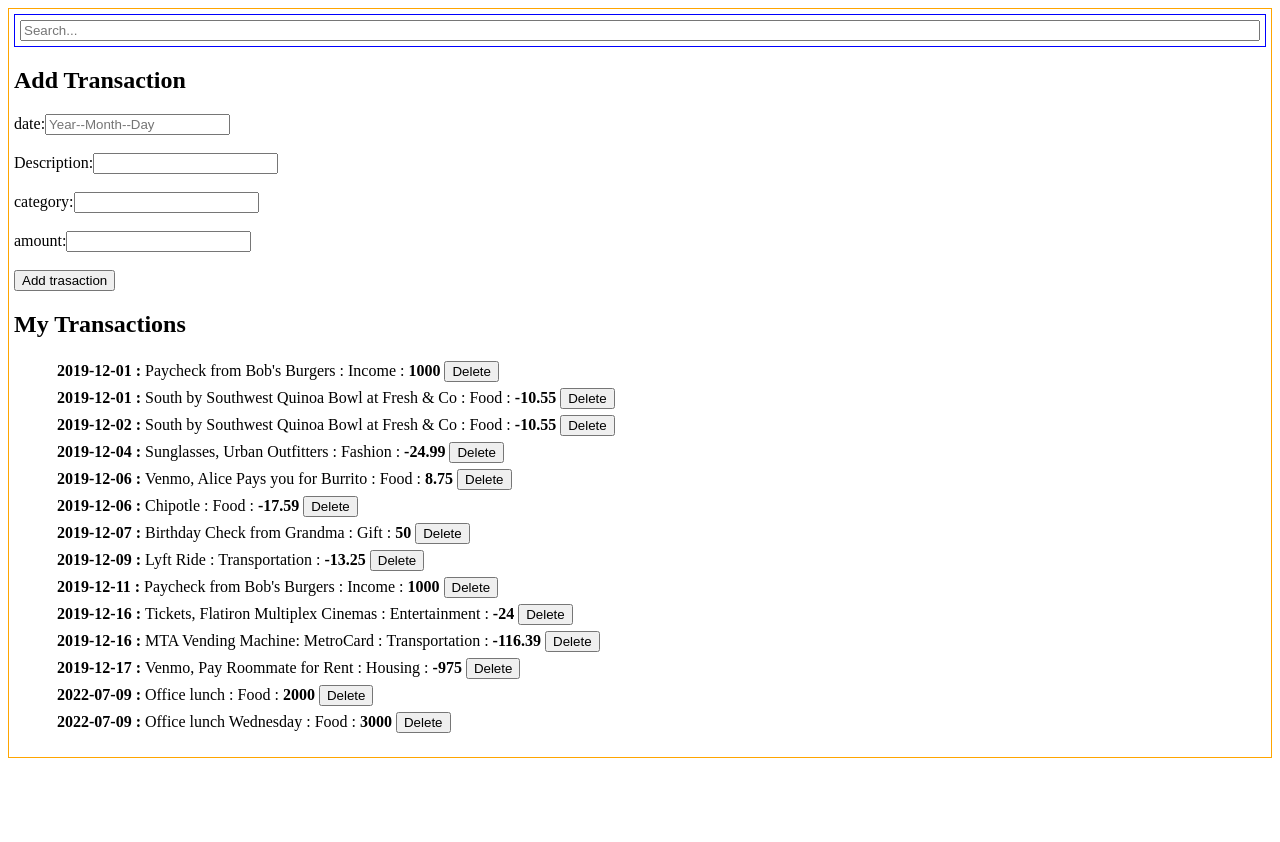
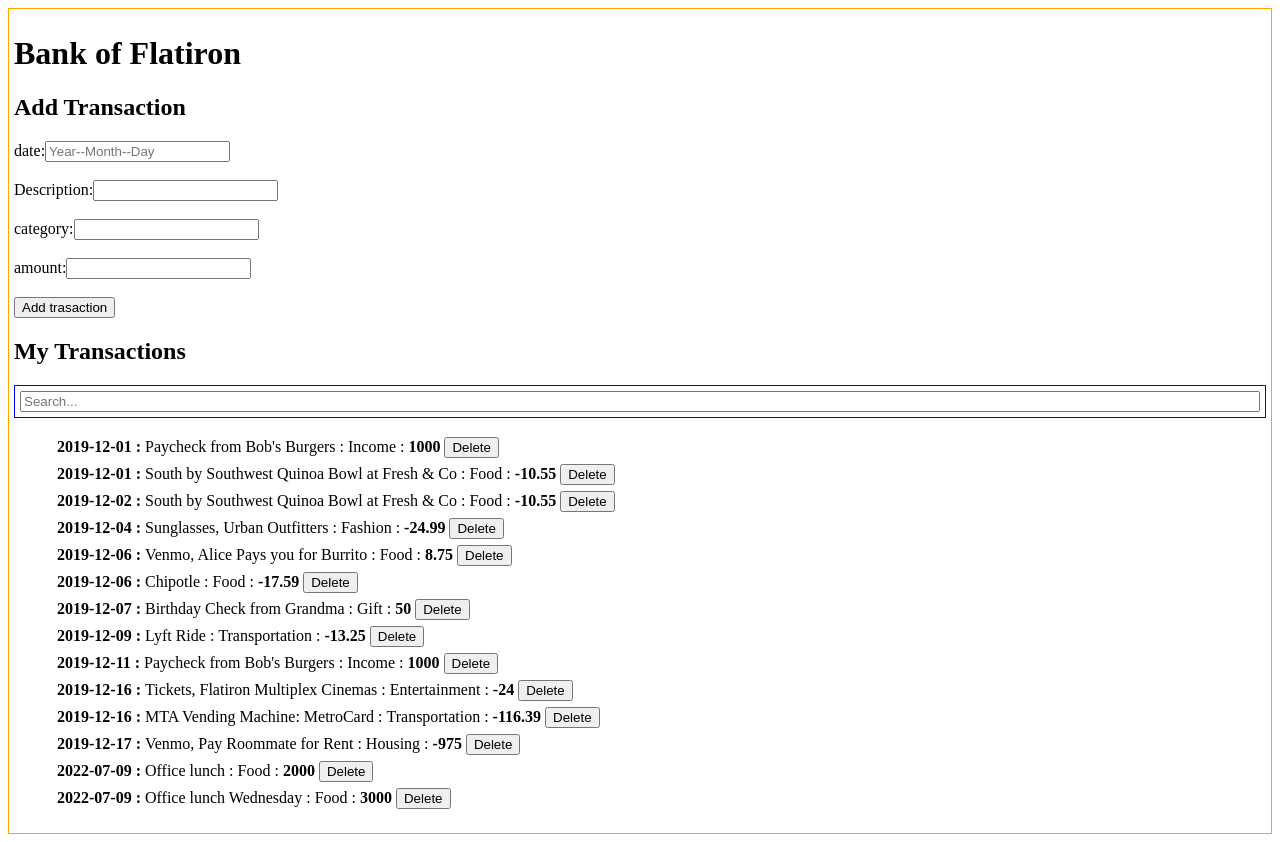
Before and after one commit to austinaeden/phase-02-code-challenge-wk-1, a React (Vite) app in the folder react-app/: page / in a window 1280 px wide. Before the commit the page ends 800 px from the top, so only its background shows below. Built offline with nearby package versions, Linux system fonts and the light colour scheme; data requests are answered from the project's data file.

Commit message:
eleventh commit

```diff
--- a/react-app/src/App.jsx
+++ b/react-app/src/App.jsx
@@ -1,5 +1,4 @@
 import React from 'react'
-import SearchBar from './searchBar'
 import NewTransaction from './newtransaction'
 import TransactionList from './transactionlist'
 import { useEffect, useState } from 'react'
@@ -25,7 +24,7 @@ function FilterableProductTable() {
 
   return (
     <div style={{ padding: "5px", border: "1px solid orange"}}>
-      <SearchBar />
+      <h1>Bank of Flatiron</h1>
       <NewTransaction onAddTransaction={addTransaction} />
       <TransactionList transactions={transactions} onDeleteTransaction={deleteTransaction}/>
     </div>
--- a/react-app/src/searchBar.jsx
+++ b/react-app/src/searchBar.jsx
@@ -1,9 +1,9 @@
 import React from "react"
 
-function SearchBar() {
+function SearchBar({search}) {
     return (
       <form style={{ padding: "5px", border: "1px solid blue", display: "flex", flexDirection: "column" }}>
-        <input type="text" placeholder="Search..." />
+        <input type="text" placeholder="Search..." value={search}/>
       </form>
     )
 }
--- a/react-app/src/transactionlist.jsx
+++ b/react-app/src/transactionlist.jsx
@@ -1,11 +1,15 @@
 import React from "react";
 import TransactionItem from "./transactions";
+import SearchBar from './searchBar'
+
 
 function TransactionList({ transactions, onDeleteTransaction }) {
+  //const [search, setSearch] = useState("")
 
   return (
     <div>
       <h2>My Transactions</h2>
+      <SearchBar />
       <ul>
         {transactions.map((transaction) => (
           <TransactionItem key={transaction.id} transaction={transaction} onDeleteTransaction={onDeleteTransaction} />
--- a/react-app/src/transactions.jsx
+++ b/react-app/src/transactions.jsx
@@ -14,6 +14,7 @@ function TransactionItem({ transaction, onDeleteTransaction }) {
     return (
         <table>
             <tbody>
+                <tr>
                 <td><strong>{date} : </strong></td>
                 <td>{description} : </td>
                 <td>{category} : </td>
@@ -21,6 +22,7 @@ function TransactionItem({ transaction, onDeleteTransaction }) {
                 <td>
                     <button onClick={handleDelete}>Delete</button>
                 </td>
+                </tr>
             </tbody>
         </table>
 
```
